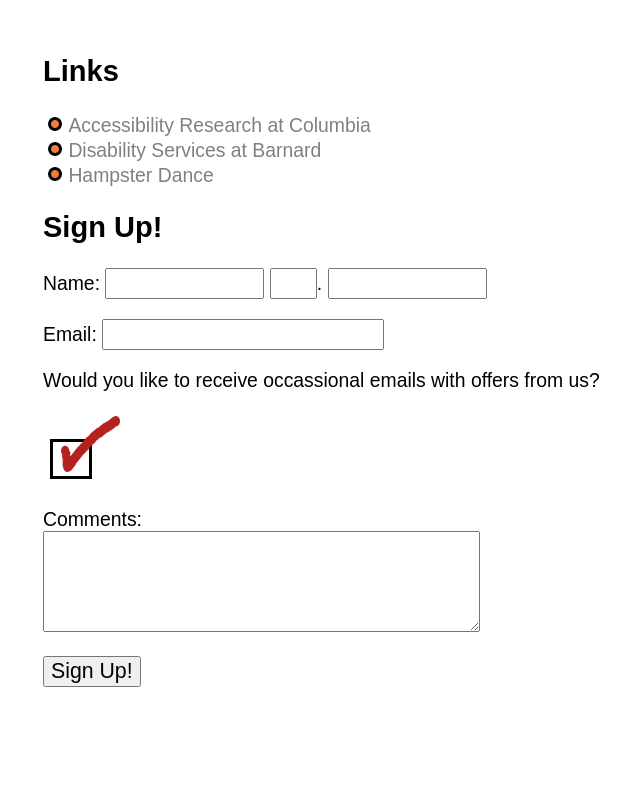
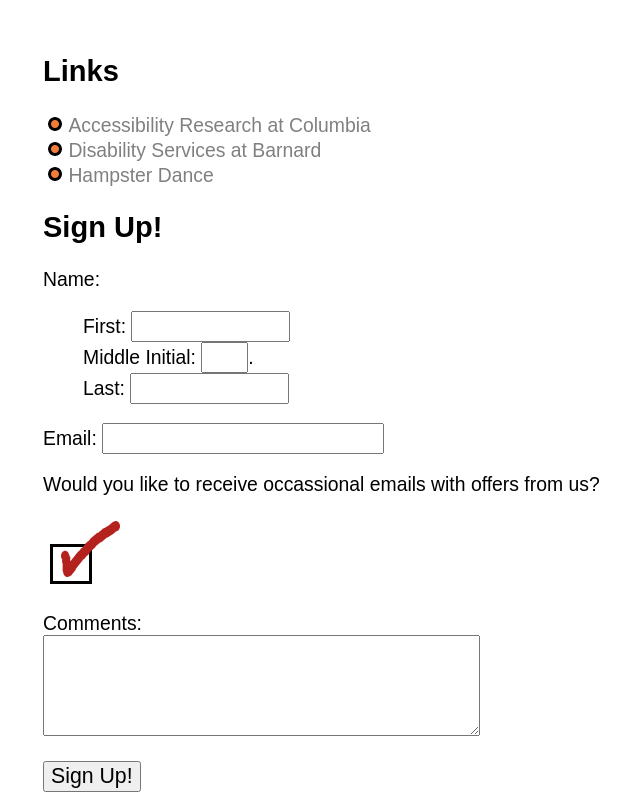
Before and after one commit to racello/accessibleUI_hw2, a plain HTML site: page index.html in a window 1280 px wide. Shown: the part 655-1455 px from the top of the page, without its empty margins (197-837 px from the left). Before the commit the page ends 1350 px from the top, so only its background shows below. Drawn offline with nearby package versions, Linux system fonts and the light colour scheme.

Commit message:
added labels

```diff
--- a/index.html
+++ b/index.html
@@ -35,10 +35,18 @@
   <form id="sign-up-form">
 
   <p>
-    <span id="name">Name:</span>  <input name="fn" type="text" size="10" id="fn"> <input name="mi" type="text" size="1" id="mi">. <input name="ln" type="text" size="10" id="ln"><br>
+    <span id="name">Name:</span> <br />
+    <div id="name_input">
+      <label for="first name">First: </label>
+      <input name="fn" type="text" size="10" id="fn"> <br />
+      <label for="middle initial">Middle Initial: </label>
+      <input name="mi" type="text" size="1" id="mi">. <br />
+      <label for="last name">Last: </label>
+      <input name="ln" type="text" size="10" id="ln">
+    </div>
   </p>
   <p>
-    <span id="email">Email:</span> <input id="em" name="em" type="text" size="20">
+    <label for="email">Email:</label> <input id="em" name="em" type="text" size="20">
   </p>
   <p>
     <span id="spamtext">Would you like to receive occassional emails with offers from us?</span>
@@ -48,7 +56,7 @@
     <input type="hidden" name="spamyn" id="spamyn" value="n">
   </p>
   <p>
-    Comments:<br>
+    <label for="comments"> Comments: </label><br>
     <textarea rows="5" cols="40"></textarea>
   </p>
    <input type="button" value="Sign Up!" id="signupbutton">
--- a/project2.css
+++ b/project2.css
@@ -53,3 +53,7 @@ a {
   height: 207px;
   background-image: url(pics/accessibilityoverviewbanner.png);
 }
+
+#name_input {
+  margin-left: 40px;
+}
```
